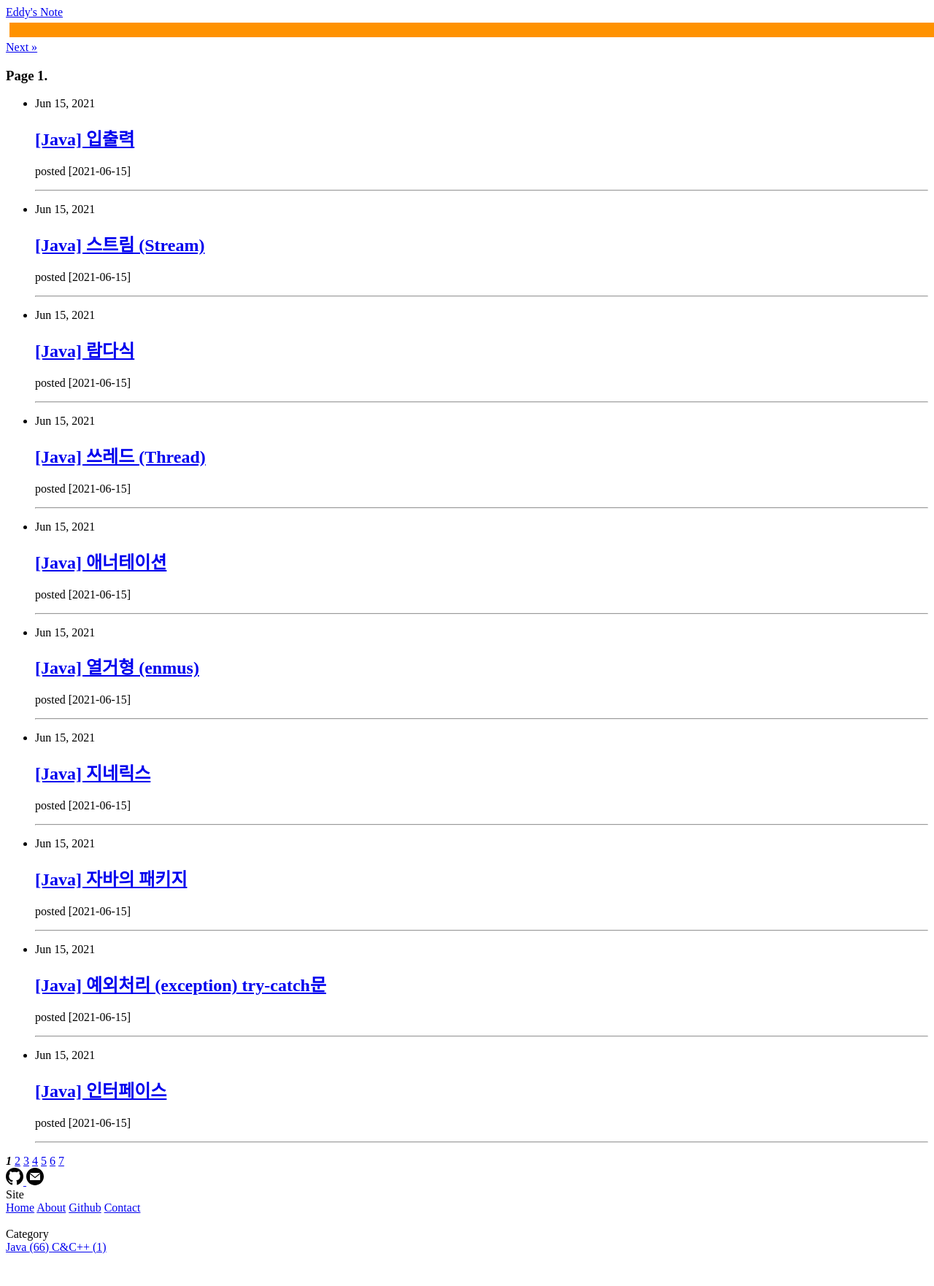
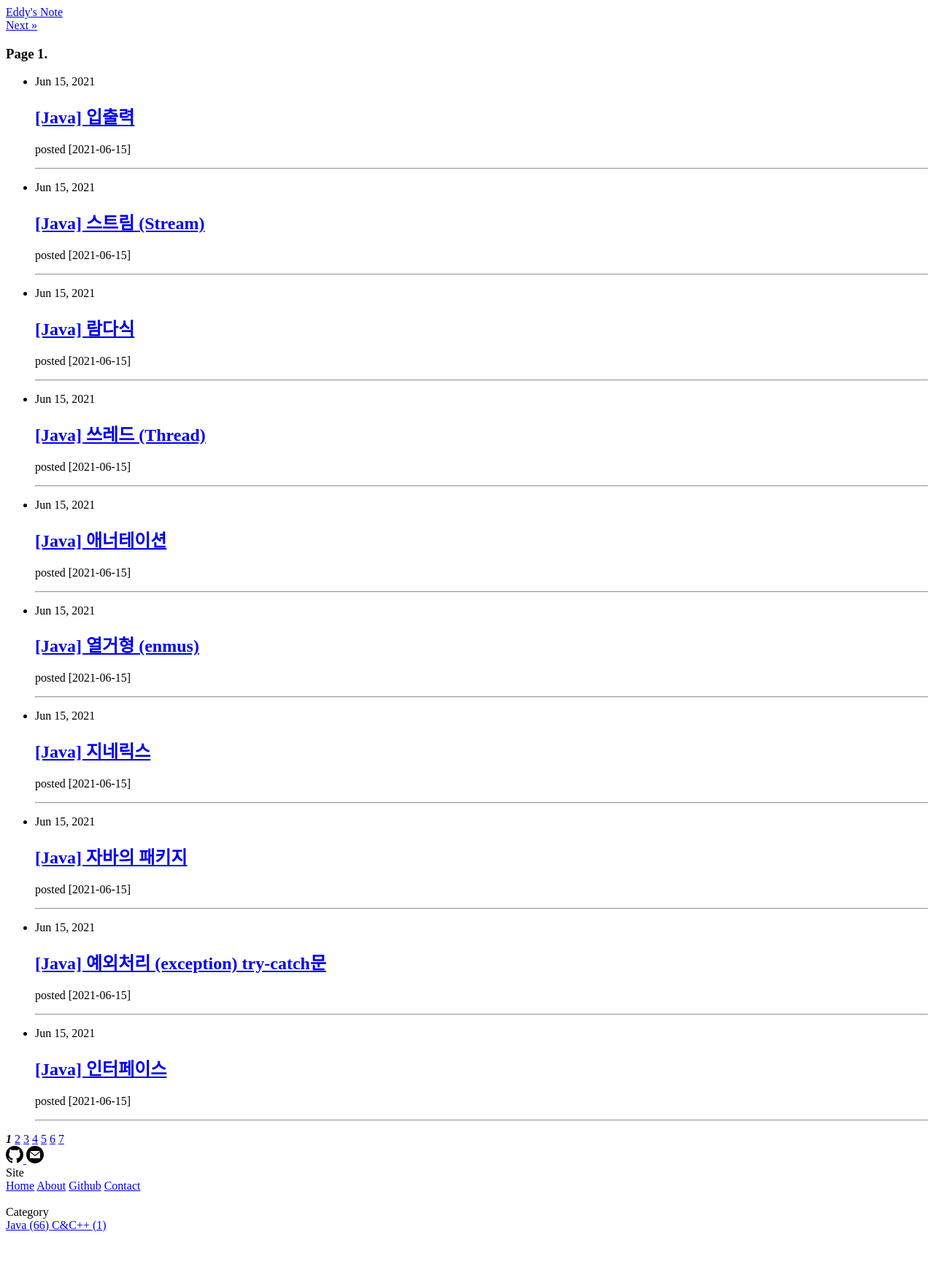
Before and after one commit to solusean/solusean.github.io, a Jekyll site: the page built from index.html, in a window 1280 px wide. Shown: the whole page at 73% size. Built offline with Jekyll 4.4.1, drawn with Linux system fonts in a browser that asks for light colours; the list of posts is cut into pages by our own code; after the commit the page ends 1732 px from its top, so only the background shows below that.

Commit message:
Update home.html

```diff
--- a/_layouts/home.html
+++ b/_layouts/home.html
@@ -6,9 +6,7 @@ layout: default
 
   {{ content }}
 
-  <div class="top-banner">
 
-  </div>
 
   {% if paginator.previous_page %}
   <a href="{{ paginator.previous_page_path | relative_url }}" class="paginator-indicator">&laquo; Prev</a>
```
